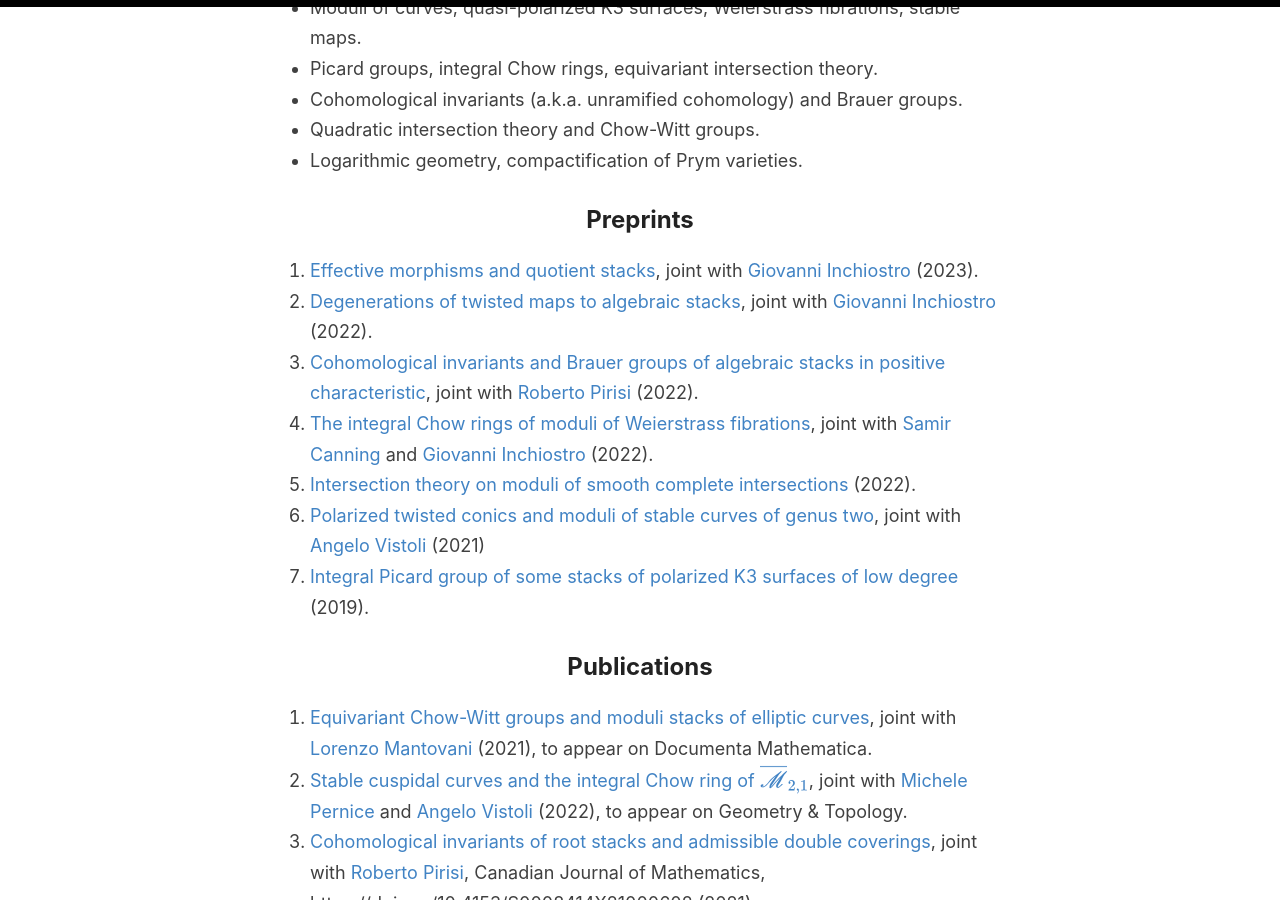
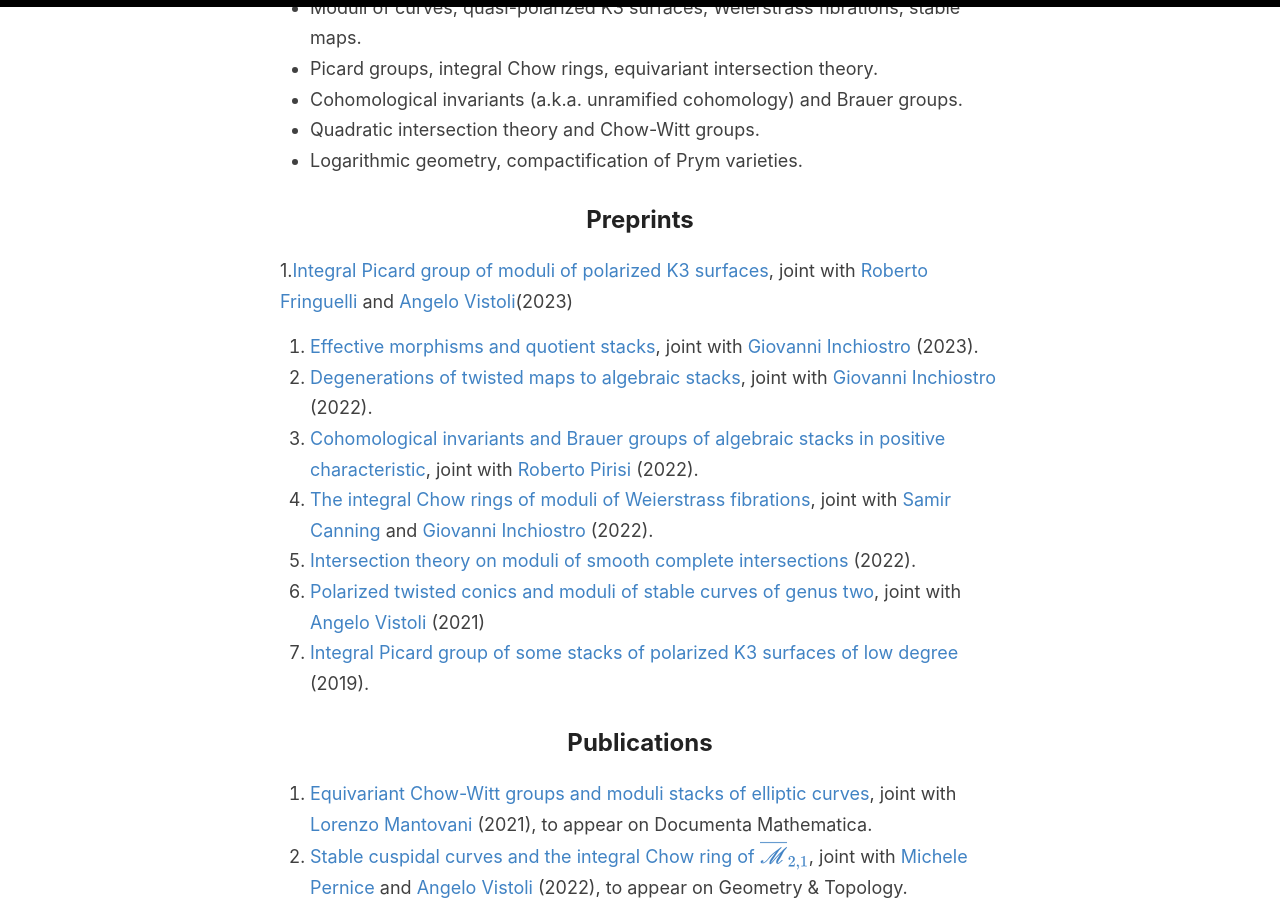
Before and after one commit to anddil/anddil.github.io, a Jekyll site: the page built from _pages/research.md, in a window 1280 px wide and 900 px high, scrolled down 508 px. Built offline with Jekyll 4.4.1, drawn with Linux system fonts in a browser that asks for light colours.

Commit message:
Update research.md

```diff
--- a/_pages/research.md
+++ b/_pages/research.md
@@ -37,6 +37,7 @@ The kind of techniques that I use include stack-theoretical methods, logarithmic
 - Logarithmic geometry, compactification of Prym varieties.
 
 ## Preprints
+1.[Integral Picard group of moduli of polarized K3 surfaces](https://arxiv.org/abs/2305.07574), joint with [Roberto Fringuelli](https://sites.google.com/view/roberto-fringuelli/home-page) and [Angelo Vistoli](http://homepage.sns.it/vistoli/)(2023)
 1. [Effective morphisms and quotient stacks](https://arxiv.org/abs/2303.10751), joint with [Giovanni Inchiostro](https://sites.math.washington.edu/~ginchios/) (2023).
 1. [Degenerations of twisted maps to algebraic stacks](https://arxiv.org/abs/2210.03806), joint with [Giovanni Inchiostro](https://sites.math.washington.edu/~ginchios/) (2022).
 1. [Cohomological invariants and Brauer groups of algebraic stacks in positive characteristic](https://arxiv.org/abs/2207.08792), joint with [Roberto Pirisi](https://people.kth.se/~pirisi/) (2022).
```
